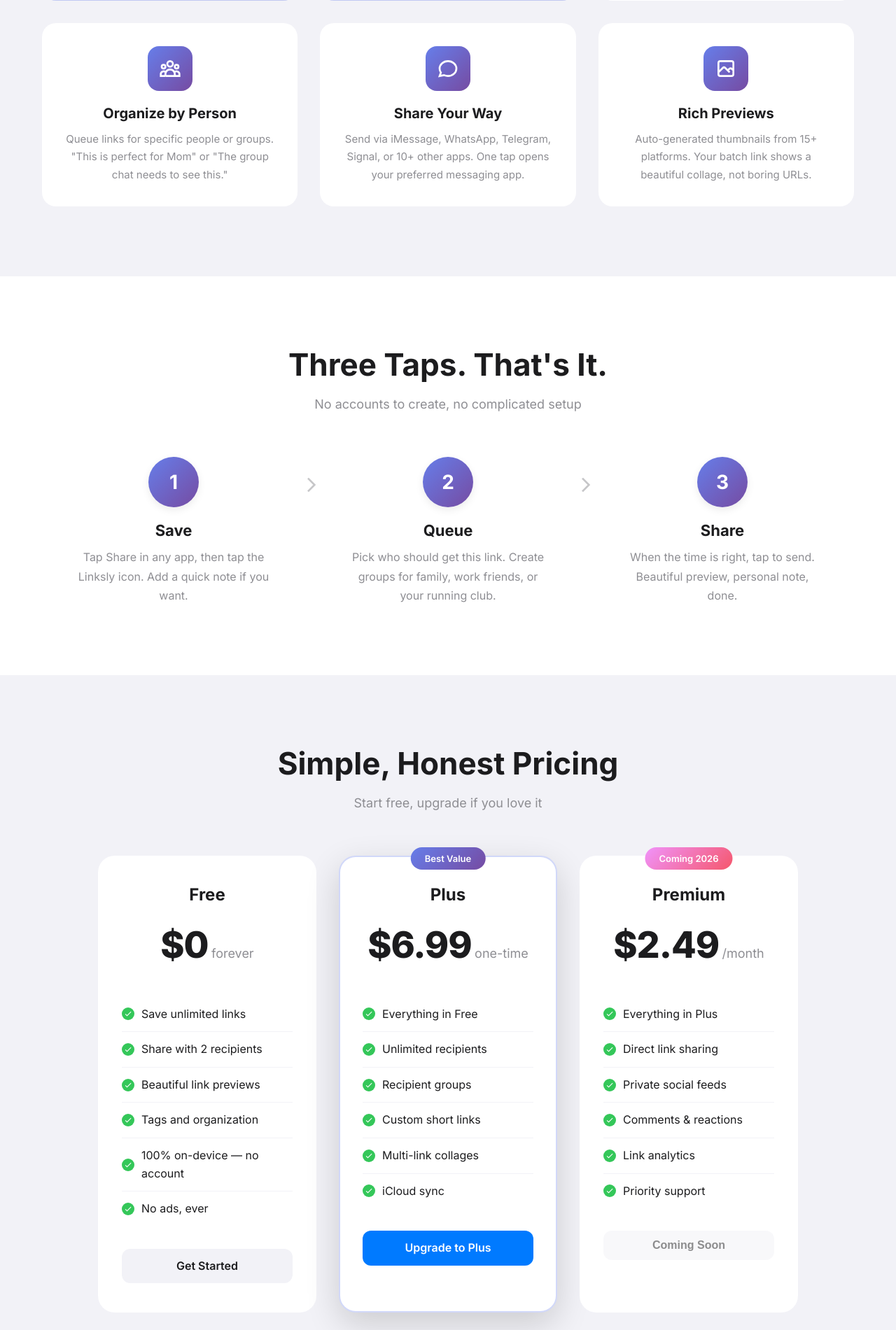
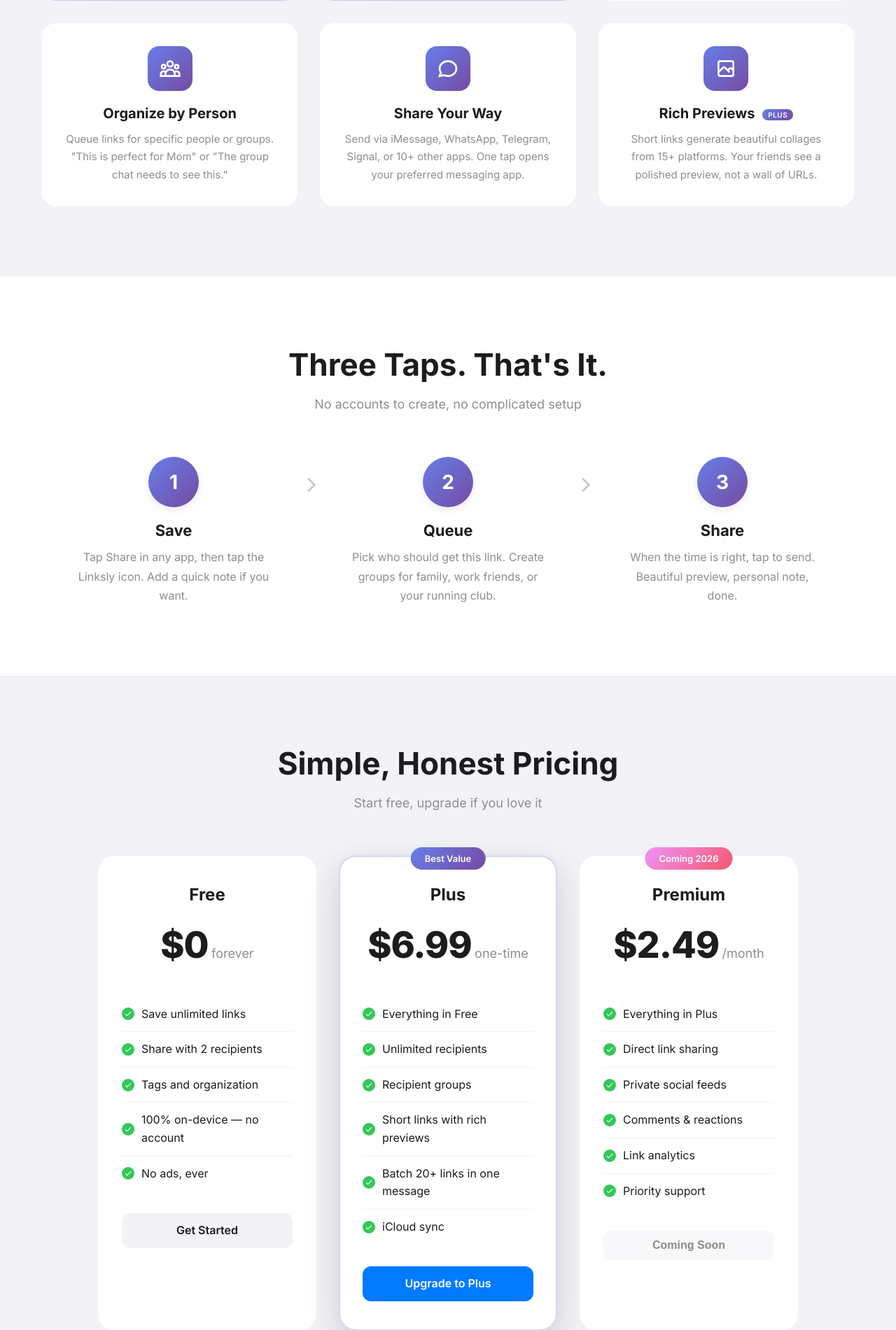
Before and after one commit to rubyn/linksly-landing, a Flask app: page / in a window 1280 px wide. Shown: the part 1733-3634 px from the top of the page at 70% size. Run offline with Flask 3, Linux system fonts and the light colour scheme; some libraries are stand-ins or nearby versions.

Commit message:
Fix pricing to accurately reflect free vs Plus features
- Removed "Beautiful link previews" from Free tier (no server = no previews)
- Updated Plus tier: "Short links with rich previews" and "Batch 20+ links"
- Added "Plus" badge to Rich Previews feature card
- Clarified that previews require server-generated short links

Free tier is 100% on-device with no server calls.
Plus tier uses l.linksly.app server for short links and preview generation.

Co-Authored-By: Claude Opus 4.5 <noreply@anthropic.com>

```diff
--- a/static/css/style.css
+++ b/static/css/style.css
@@ -477,6 +477,20 @@ h3 { font-size: clamp(1.25rem, 3vw, 1.5rem); }
     font-size: 20px;
 }
 
+.plus-badge {
+    display: inline-block;
+    background: var(--gradient-primary);
+    color: var(--white);
+    font-size: 10px;
+    font-weight: 600;
+    padding: 2px 8px;
+    border-radius: 10px;
+    vertical-align: middle;
+    margin-left: 6px;
+    text-transform: uppercase;
+    letter-spacing: 0.5px;
+}
+
 .feature-card p {
     color: var(--gray-color);
     line-height: 1.7;
--- a/templates/index.html
+++ b/templates/index.html
@@ -242,8 +242,8 @@
                             <path d="M4 16l4.586-4.586a2 2 0 012.828 0L16 16m-2-2l1.586-1.586a2 2 0 012.828 0L20 14m-6-6h.01M6 20h12a2 2 0 002-2V6a2 2 0 00-2-2H6a2 2 0 00-2 2v12a2 2 0 002 2z"/>
                         </svg>
                     </div>
-                    <h3>Rich Previews</h3>
-                    <p>Auto-generated thumbnails from 15+ platforms. Your batch link shows a beautiful collage, not boring URLs.</p>
+                    <h3>Rich Previews <span class="plus-badge">Plus</span></h3>
+                    <p>Short links generate beautiful collages from 15+ platforms. Your friends see a polished preview, not a wall of URLs.</p>
                 </div>
             </div>
         </div>
@@ -305,7 +305,6 @@
                     <ul class="features-list">
                         <li>Save unlimited links</li>
                         <li>Share with 2 recipients</li>
-                        <li>Beautiful link previews</li>
                         <li>Tags and organization</li>
                         <li>100% on-device &mdash; no account</li>
                         <li>No ads, ever</li>
@@ -324,8 +323,8 @@
                         <li>Everything in Free</li>
                         <li>Unlimited recipients</li>
                         <li>Recipient groups</li>
-                        <li>Custom short links</li>
-                        <li>Multi-link collages</li>
+                        <li>Short links with rich previews</li>
+                        <li>Batch 20+ links in one message</li>
                         <li>iCloud sync</li>
                     </ul>
                     <a href="{{ meta.app_store_url }}" class="btn btn-primary btn-block">Upgrade to Plus</a>
```
Also changed, not shown: docs/index.html (+4 -5 lines), docs/static/css/style.css (+14 -0 lines).
